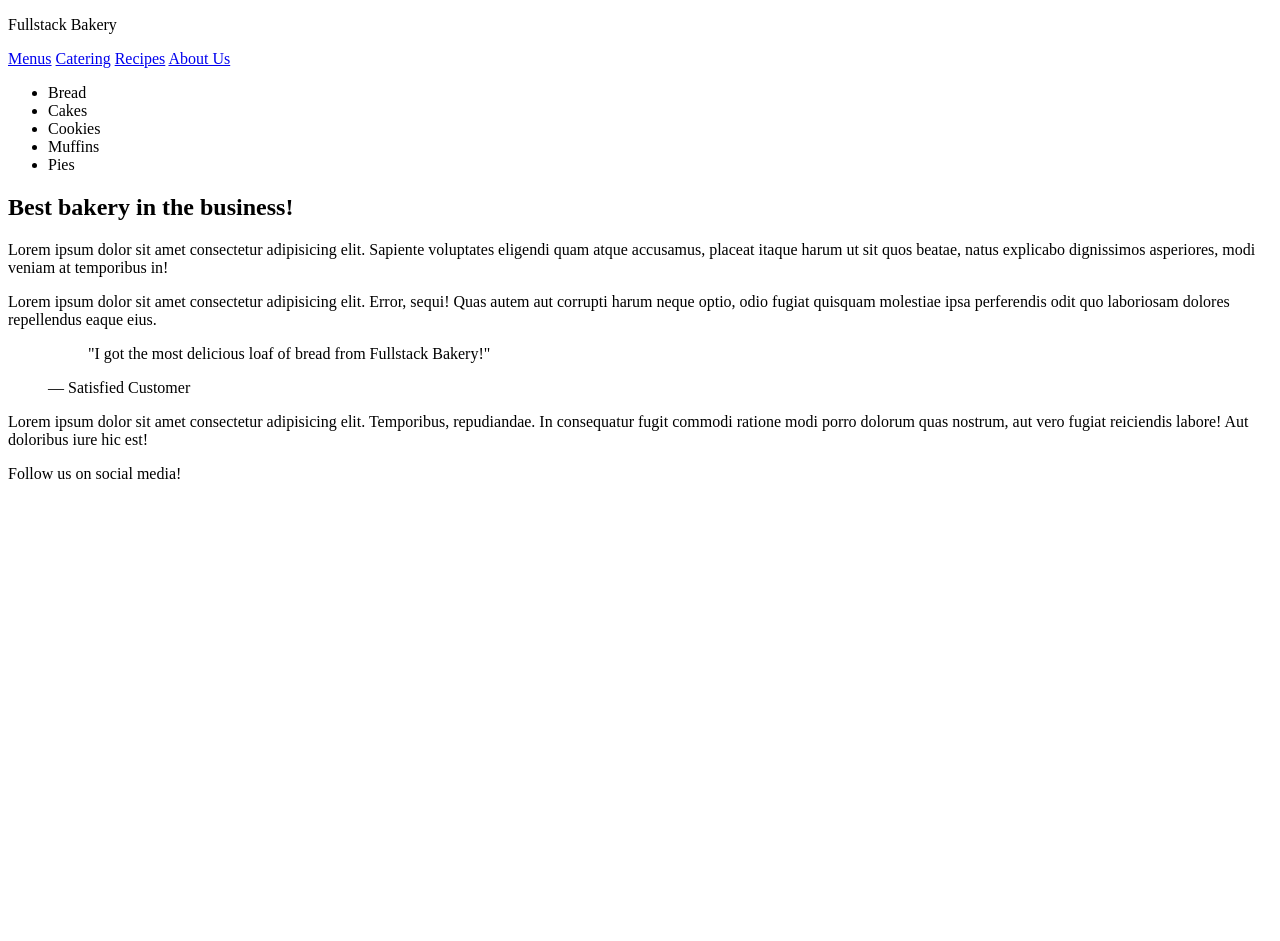
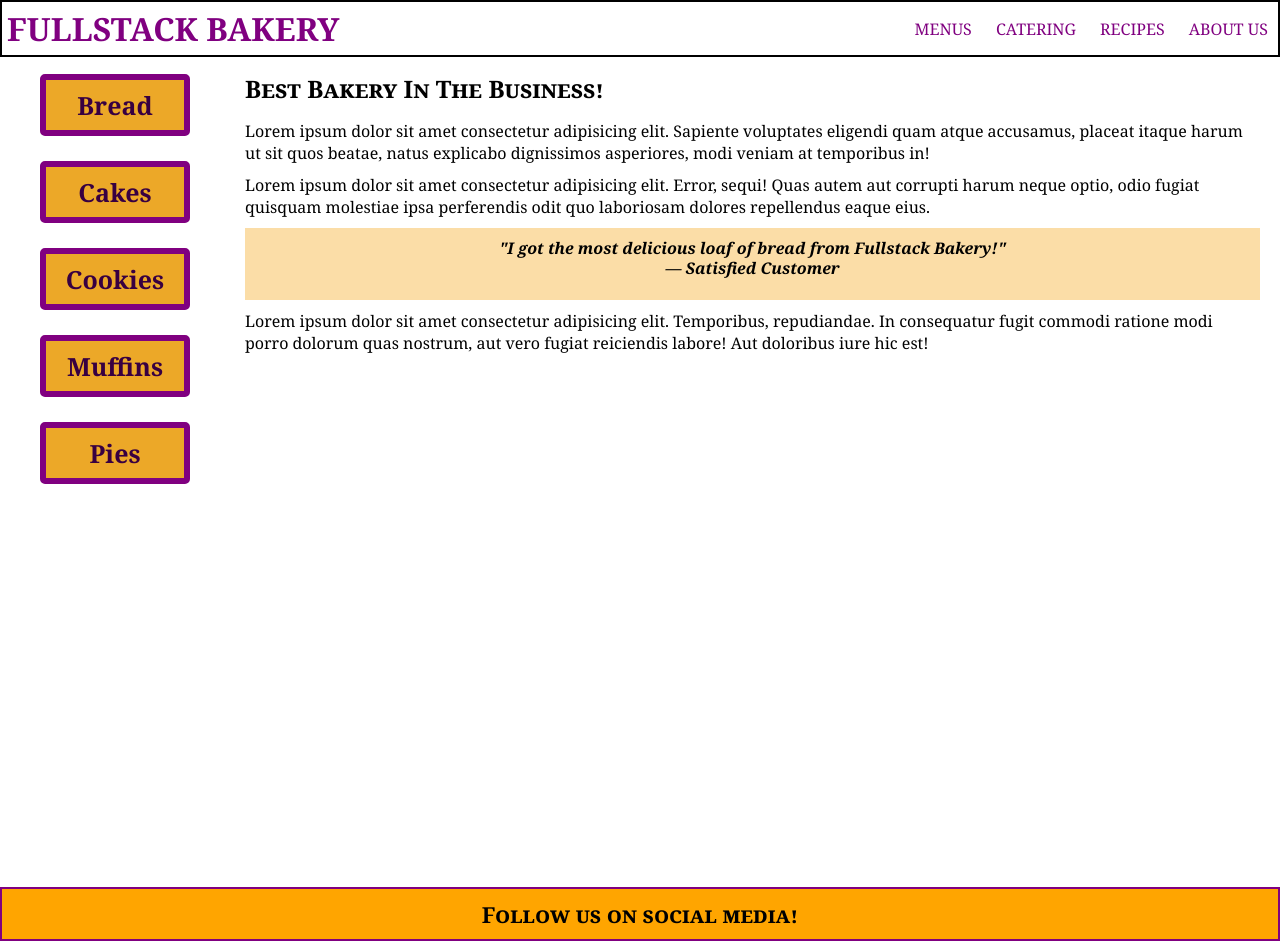
Before and after one commit to nymanerica88/FullstackBakeryBlock06, a plain HTML site: page index.html in a window 1280 px wide. Before the commit the page ends 800 px from the top, so only its background shows below. Drawn offline with Linux system fonts and the light colour scheme.

Commit message:
Block06 Homework Assignment Commit

```diff
--- /dev/null
+++ b/index.css
@@ -0,0 +1,103 @@
+*{
+    margin:0;
+    font-family: Cambria, Cochin, Georgia, Times, 'Times New Roman', serif;
+    box-sizing:border-box;
+}
+header{
+    border:2px solid black;
+    display: flex;
+    flex-direction: horizontal;
+    align-items: center;
+}
+
+h1{
+    padding-left:5px;
+    padding-bottom:10px;
+    font-variant: small-caps;
+    text-transform: capitalize;
+}
+
+
+.brand{
+    text-transform:uppercase;
+    font-size: 2.0rem;
+    color:purple;
+    font-weight:bold;
+}
+
+nav{
+    margin-left:auto;
+}
+
+nav a{
+    text-decoration: none;
+    text-transform: uppercase;
+    color: purple;
+    margin: 10px;
+    font-size:1em;
+}
+
+main{
+    display:flex;
+    height:100vh;
+    margin: 15px;
+}
+
+article{
+    flex:1;
+    margin-left:25px;
+}
+
+.sidebar{
+    width: 200px;
+    height: 400px;
+    display: flex;
+    flex-direction:column;
+    list-style:none;
+    align-items: center;
+    gap:25px;
+    padding:2px;
+    line-height:2;
+}
+
+.buttons{
+    width:150px;
+    height:65px;
+    background-color: rgb(236, 168, 40);
+    border:6px solid purple;
+    border-radius: 5px;
+    font-size: 25px;
+    font-weight: bold;
+    color:rgb(56, 0, 65);
+    text-align: center;
+}
+
+.testimonial{
+    display:flex;
+    flex-direction: column;
+    background-color: rgb(251, 221, 167);
+    height:9vh;
+    margin: 5px;
+    padding: 10px;
+    font-weight:bold;
+    font-style: italic;
+    align-items: center;
+    line-height:1.25;
+}
+
+footer{
+    display:flex;
+    flex-direction:column;
+    border:2px solid purple;
+    margin-bottom:0px;
+    background-color:orange;
+    align-items:center;
+    font-weight:bolder;
+    padding: 10px;
+    font-variant: small-caps;
+    font-size: 22px;
+}
+
+p{
+    padding:5px;
+}
--- a/index.html
+++ b/index.html
@@ -2,6 +2,7 @@
 <html lang="en">
   <head>
     <title>Fullstack Bakery</title>
+     <link rel="stylesheet" href="index.css" />
   </head>
   <body>
     <header>
@@ -15,12 +16,12 @@
     </header>
     <main>
       <aside>
-        <ul>
-          <li>Bread</li>
-          <li>Cakes</li>
-          <li>Cookies</li>
-          <li>Muffins</li>
-          <li>Pies</li>
+        <ul class="sidebar">
+          <li class="buttons">Bread</li>
+          <li class="buttons">Cakes</li>
+          <li class="buttons">Cookies</li=>
+          <li class="buttons">Muffins</li>
+          <li class="buttons">Pies</li>
         </ul>
       </aside>
       <article>
```
